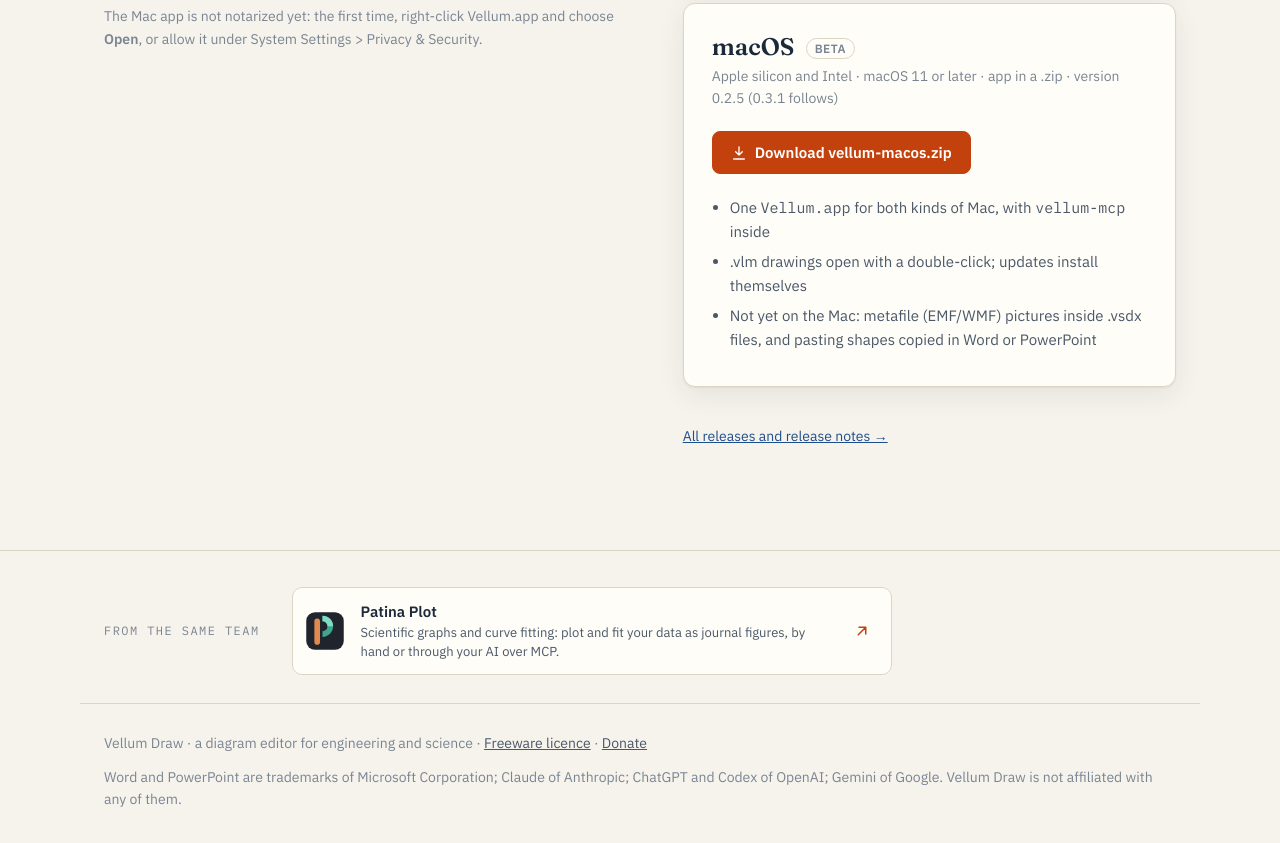
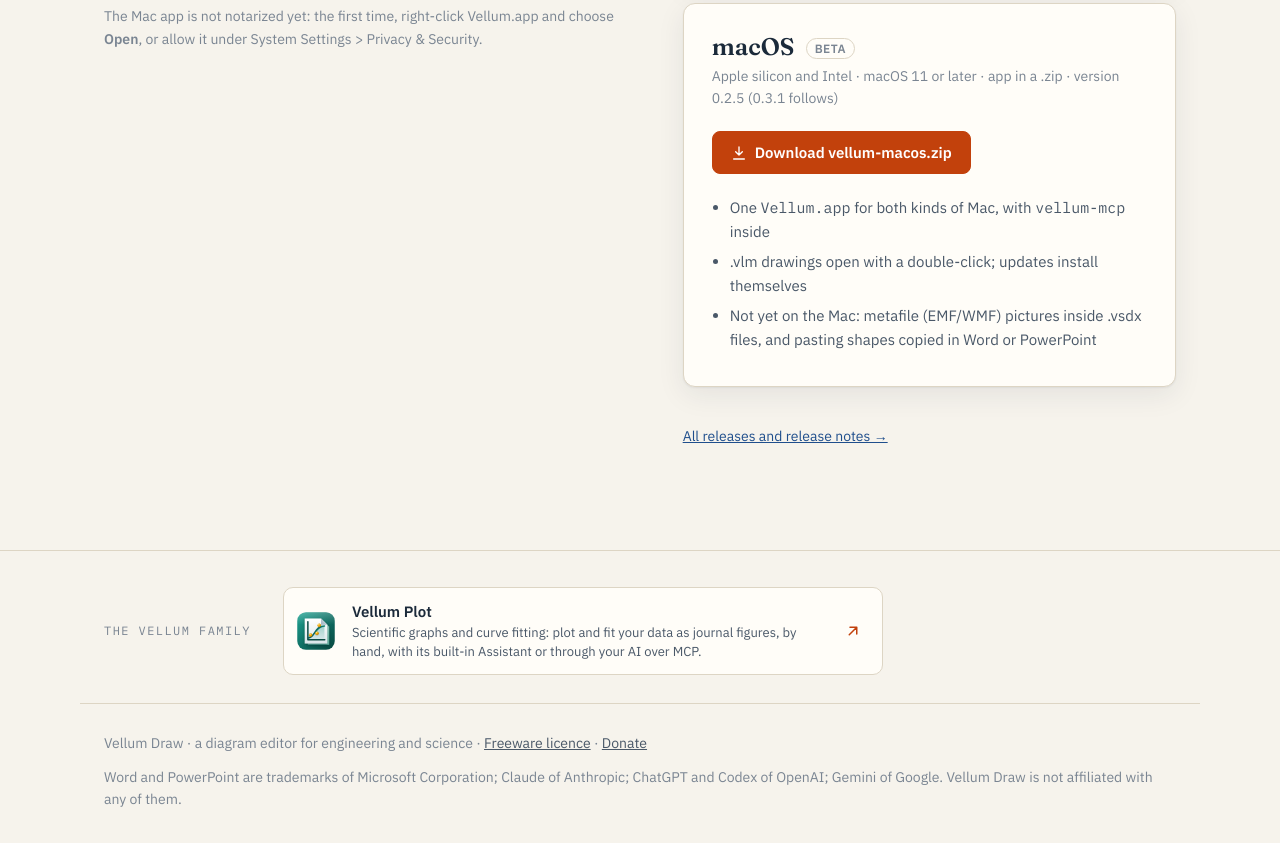
Before and after one commit to VellumDraw/VellumDraw.github.io, a plain HTML site: page index.html in a window 1280 px wide. Shown: the part 8210-9053 px from the top of the page. Drawn offline with Linux system fonts and the light colour scheme.

Commit message:
Footer: the sibling is Vellum Plot at vellumplot.github.io, with its teal icon
Co-Authored-By: Claude Opus 5.5 <noreply@anthropic.com>

```diff
--- a/index.html
+++ b/index.html
@@ -293,10 +293,10 @@ claude mcp add vellum -- /Applications/Vellum.app/Contents/MacOS/vellum-mcp</pre
 
 <footer>
   <div class="wrap family">
-    <span class="family-label">From the same team</span>
-    <a class="sibling" href="https://patinaplot.github.io/">
-      <img src="assets/patina-plot-icon.svg" width="40" height="40" alt="">
-      <span><b>Patina Plot</b><small>Scientific graphs and curve fitting: plot and fit your data as journal figures, by hand or through your AI over MCP.</small></span>
+    <span class="family-label">The Vellum family</span>
+    <a class="sibling" href="https://vellumplot.github.io/">
+      <img src="assets/vellum-plot-icon.svg" width="40" height="40" alt="">
+      <span><b>Vellum Plot</b><small>Scientific graphs and curve fitting: plot and fit your data as journal figures, by hand, with its built-in Assistant or through your AI over MCP.</small></span>
       <svg width="18" height="18" viewBox="0 0 24 24" fill="none" stroke="currentColor" stroke-width="2" stroke-linecap="round" stroke-linejoin="round" aria-hidden="true"><path d="M7 17 17 7M8 7h9v9"/></svg>
     </a>
   </div>
```
Also changed, not shown: assets/patina-plot-icon.svg (deleted), assets/vellum-plot-icon.svg (added).
